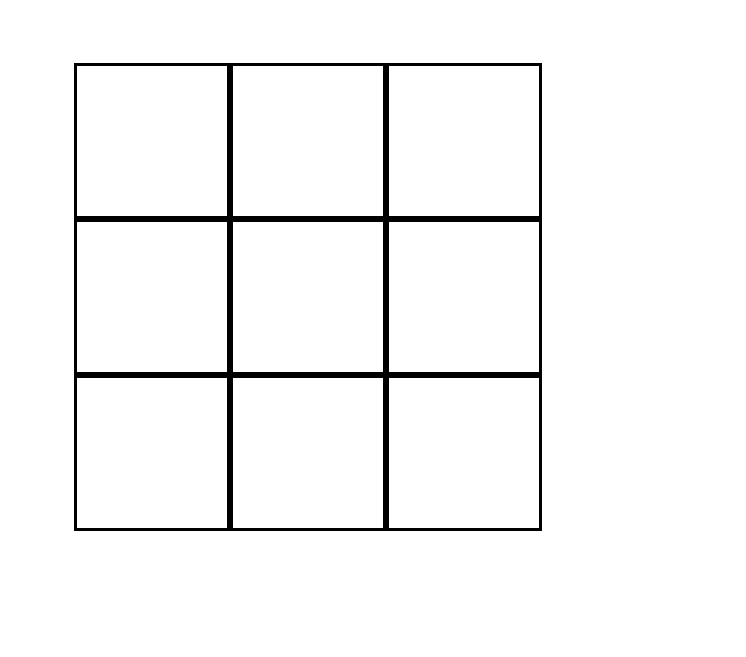
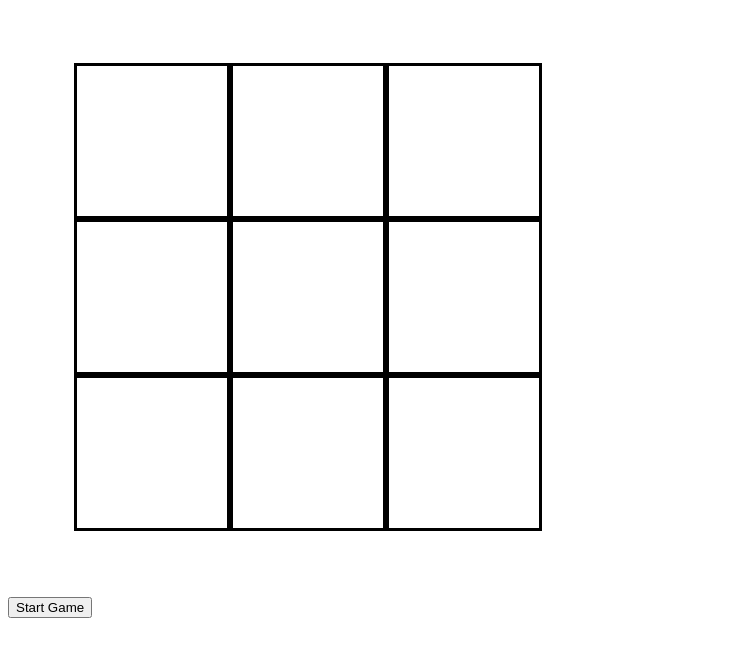
Before and after one commit to Tailes14/WhackAMoleJS, a plain HTML site: page index.html in a window 1280 px wide. Shown: the part 91-748 px from the top of the page, without its empty margins (0-746 px from the left). Drawn offline with Linux system fonts and the light colour scheme.

Commit message:
added a button to start the game

```diff
--- a/index.html
+++ b/index.html
@@ -26,6 +26,8 @@
             <div class="square" id="8"></div>
             <div class="square" id="9"></div>
         </div>
+
+        <button>Start Game</button>
     </body>
     <script src="script.js"></script>
 </html>
```
